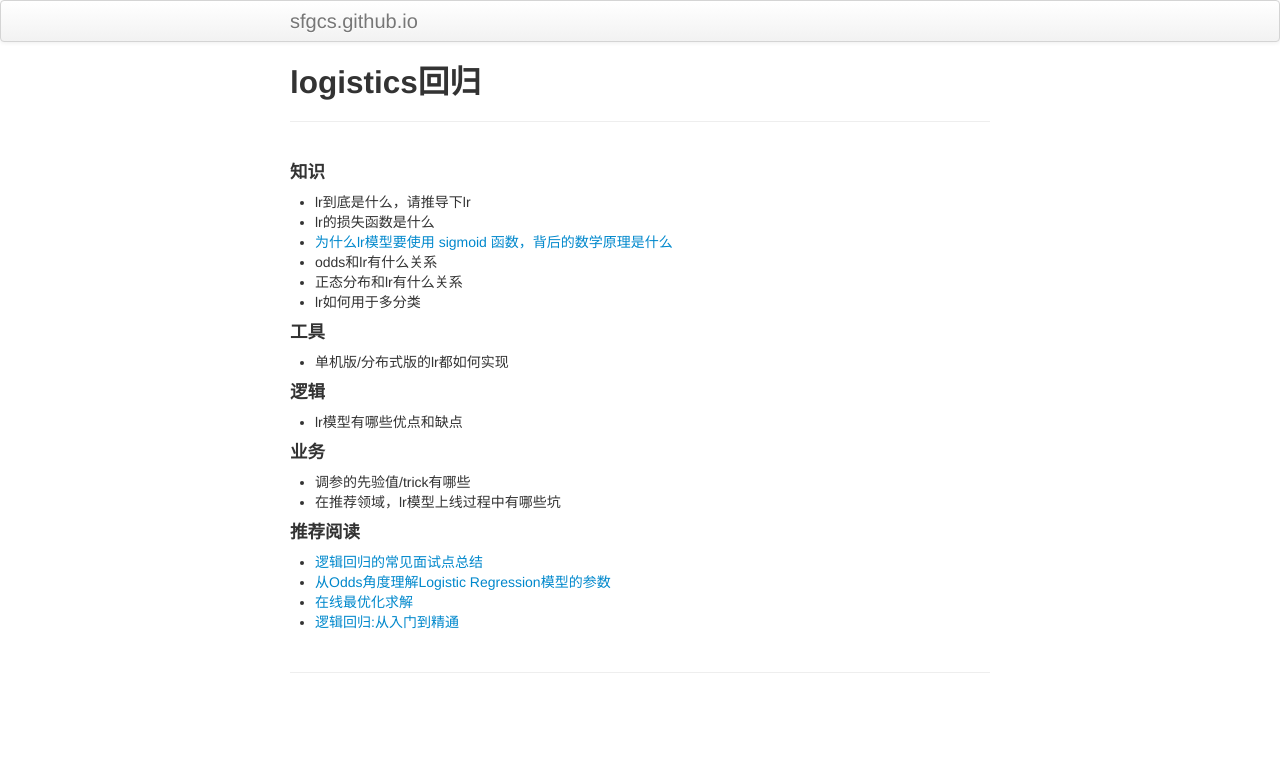
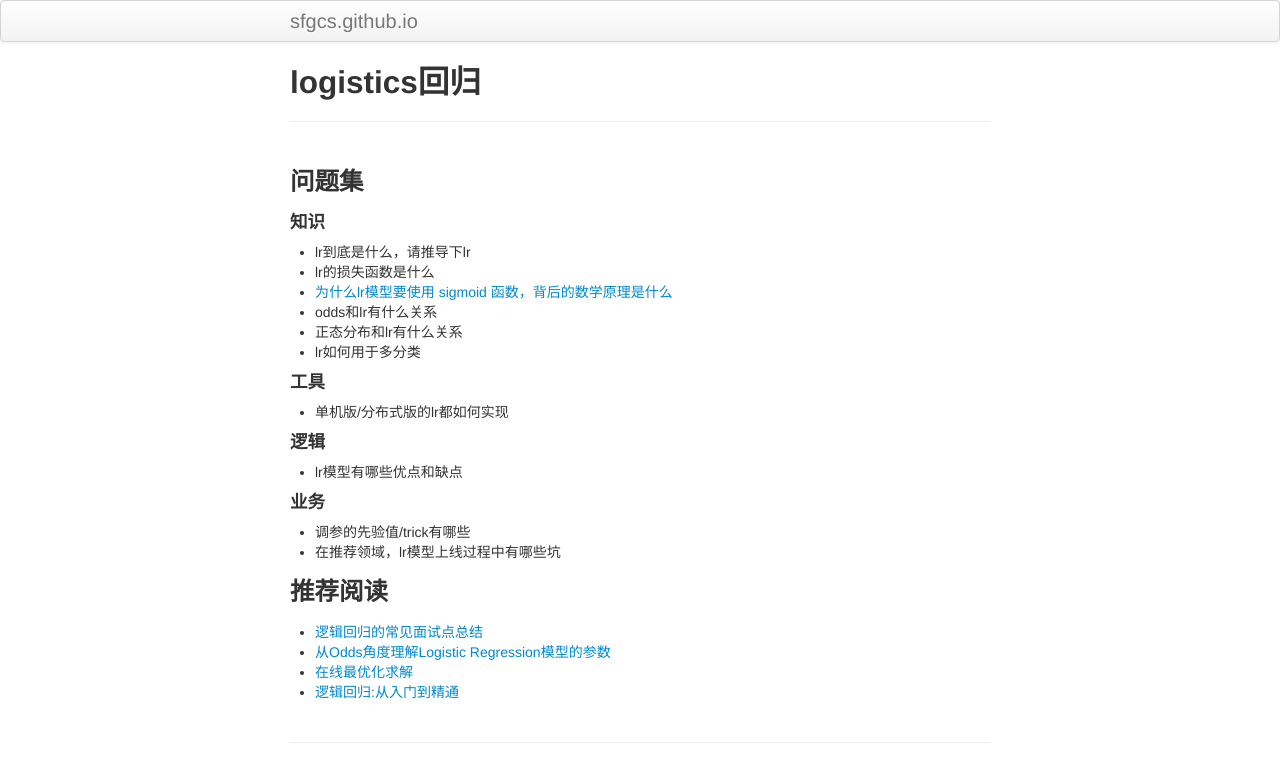
Before and after one commit to sfgcs/sfgcs.github.io, a Jekyll site: the page built from pages/lr.md, in a window 1280 px wide. Shown: the top 782 px of the page. Built offline with Jekyll 4.4.1, drawn with Linux system fonts in a browser that asks for light colours.

Commit message:
Update lr.md

```diff
--- a/pages/lr.md
+++ b/pages/lr.md
@@ -3,6 +3,8 @@ layout: page
 title: logistics回归
 description:
 ---
+
+### 问题集
 
 #### 知识
 
@@ -28,7 +30,7 @@ description:
 
 
 
-#### 推荐阅读
+### 推荐阅读
 - [逻辑回归的常见面试点总结](http://www.cnblogs.com/ModifyRong/p/7739955.html)
 - [从Odds角度理解Logistic Regression模型的参数](http://vividfree.github.io/%E6%9C%BA%E5%99%A8%E5%AD%A6%E4%B9%A0/2015/12/13/understanding-logistic-regression-using-odds)
 - [在线最优化求解](http://vividfree.github.io/%E6%9C%BA%E5%99%A8%E5%AD%A6%E4%B9%A0/2015/12/13/understanding-logistic-regression-using-odds)
```
